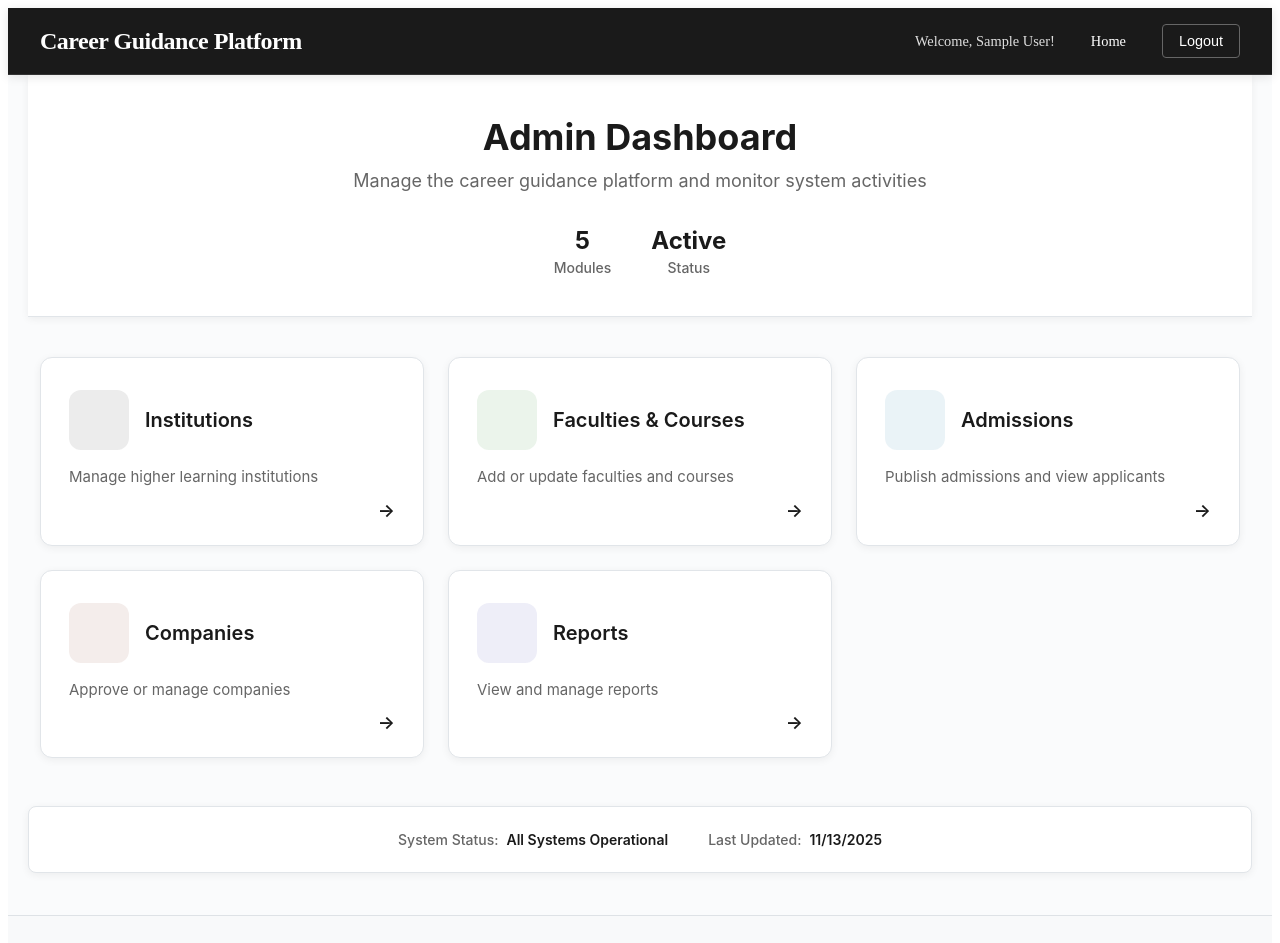
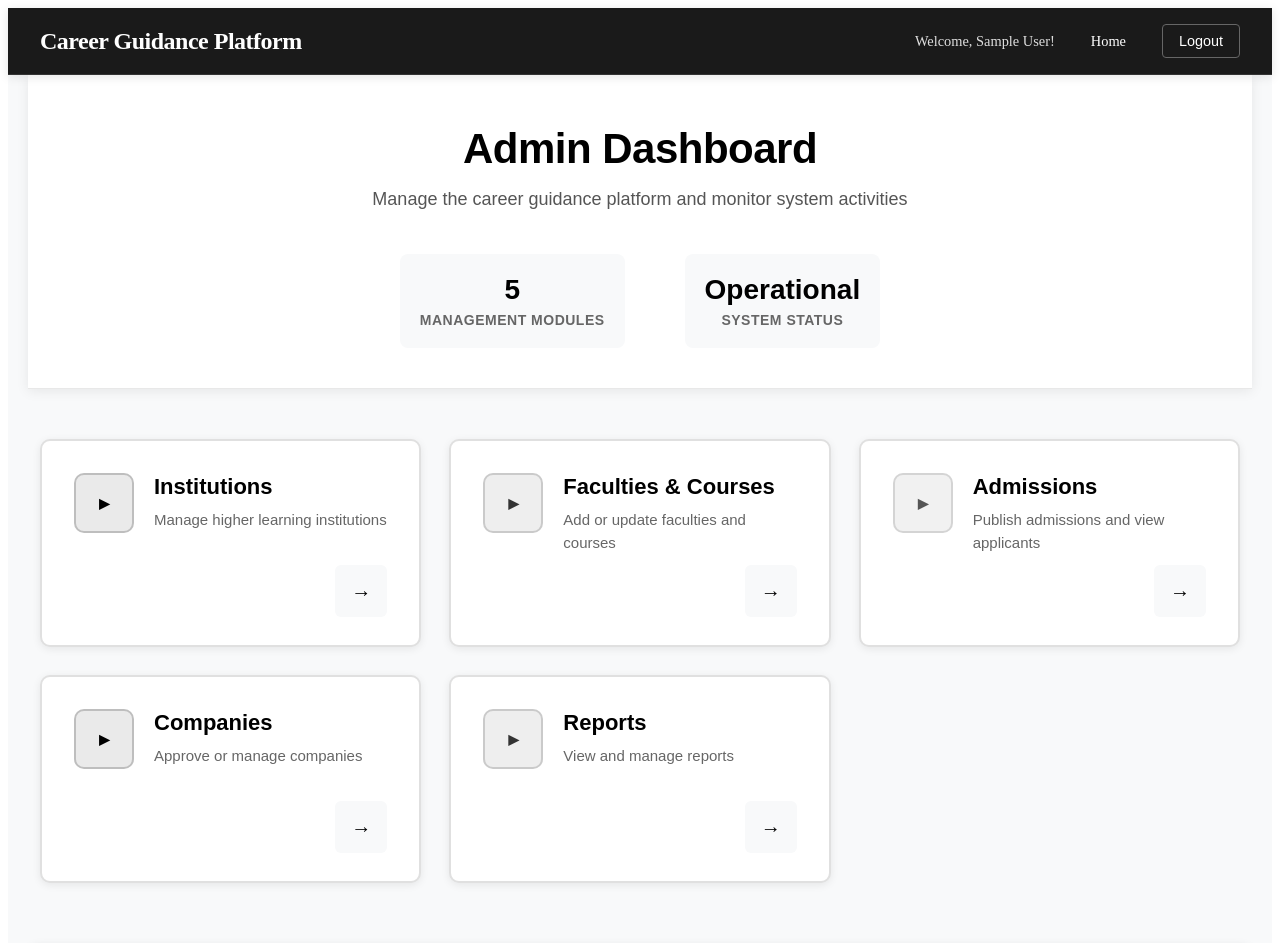
Before and after one commit to Boiketlo2/career-guidance-platform, a React (Create React App) app in the folder frontend/: page /admin/home/1 in a window 1280 px wide. Shown: the top 943 px of the page. Built offline with nearby package versions, Linux system fonts and the light colour scheme; sample sign-in values are in the browser's storage.

Commit message:
Update AdminHome.js

```diff
--- a/frontend/src/pages/admin/AdminHome.js
+++ b/frontend/src/pages/admin/AdminHome.js
@@ -9,31 +9,31 @@ function AdminHome() {
       title: "Institutions",
       desc: "Manage higher learning institutions",
       path: "/admin/institutions",
-      color: "#1a1a1a"
+      color: "#000000"
     },
     {
       title: "Faculties & Courses",
       desc: "Add or update faculties and courses",
       path: "/admin/faculties",
-      color: "#0f7a0f"
+      color: "#333333"
     },
     {
       title: "Admissions",
       desc: "Publish admissions and view applicants",
       path: "/admin/publish",
-      color: "#0369a1"
+      color: "#555555"
     },
     {
       title: "Companies",
       desc: "Approve or manage companies",
       path: "/admin/companies",
-      color: "#7c2d12"
+      color: "#000000"
     },
     {
       title: "Reports",
       desc: "View and manage reports",
       path: "/admin/reports",
-      color: "#3730a3"
+      color: "#333333"
     },
   ];
 
@@ -47,12 +47,12 @@ function AdminHome() {
         </div>
         <div style={styles.statsBar}>
           <div style={styles.statItem}>
-            <div style={styles.statNumber}>5</div>
-            <div style={styles.statLabel}>Modules</div>
+            <div style={styles.statNumber}>{cards.length}</div>
+            <div style={styles.statLabel}>Management Modules</div>
           </div>
           <div style={styles.statItem}>
-            <div style={styles.statNumber}>Active</div>
-            <div style={styles.statLabel}>Status</div>
+            <div style={styles.statNumber}>Operational</div>
+            <div style={styles.statLabel}>System Status</div>
           </div>
         </div>
       </div>
@@ -65,22 +65,28 @@ function AdminHome() {
             onClick={() => navigate(card.path)}
             style={styles.card}
             onMouseEnter={(e) => {
-              e.currentTarget.style.transform = 'translateY(-4px)';
-              e.currentTarget.style.boxShadow = '0 8px 25px rgba(0,0,0,0.12)';
+              e.currentTarget.style.transform = 'translateY(-6px)';
+              e.currentTarget.style.boxShadow = '0 12px 32px rgba(0,0,0,0.18)';
+              e.currentTarget.style.borderColor = card.color;
+              e.currentTarget.querySelector('.cardArrow').style.transform = 'translateX(4px)';
             }}
             onMouseLeave={(e) => {
               e.currentTarget.style.transform = 'translateY(0)';
-              e.currentTarget.style.boxShadow = '0 2px 8px rgba(0,0,0,0.06)';
+              e.currentTarget.style.boxShadow = '0 2px 8px rgba(0,0,0,0.08)';
+              e.currentTarget.style.borderColor = '#e0e0e0';
+              e.currentTarget.querySelector('.cardArrow').style.transform = 'translateX(0)';
             }}
           >
             <div style={styles.cardHeader}>
-              <div style={{...styles.cardIcon, backgroundColor: `${card.color}15`}}>
-                <span style={{...styles.icon, color: card.color}}>{card.icon}</span>
+              <div style={{...styles.cardIcon, backgroundColor: `${card.color}15`, border: `2px solid ${card.color}30`}}>
+                <span style={{...styles.icon, color: card.color, fontWeight: '700'}}>▸</span>
               </div>
-              <h2 style={styles.cardTitle}>{card.title}</h2>
+              <div>
+                <h2 style={styles.cardTitle}>{card.title}</h2>
+                <p style={styles.cardDesc}>{card.desc}</p>
+              </div>
             </div>
-            <p style={styles.cardDesc}>{card.desc}</p>
-            <div style={styles.cardArrow}>→</div>
+            <div className="cardArrow" style={styles.cardArrow}>→</div>
           </div>
         ))}
       </div>
@@ -90,11 +96,19 @@ function AdminHome() {
         <div style={styles.footerContent}>
           <div style={styles.footerItem}>
             <span style={styles.footerLabel}>System Status:</span>
-            <span style={styles.footerValue}>All Systems Operational</span>
+            <span style={{...styles.footerValue, color: '#16a34a'}}>All Systems Operational</span>
           </div>
           <div style={styles.footerItem}>
             <span style={styles.footerLabel}>Last Updated:</span>
-            <span style={styles.footerValue}>{new Date().toLocaleDateString()}</span>
+            <span style={styles.footerValue}>{new Date().toLocaleDateString('en-US', {
+              year: 'numeric',
+              month: 'long',
+              day: 'numeric'
+            })}</span>
+          </div>
+          <div style={styles.footerItem}>
+            <span style={styles.footerLabel}>Active Modules:</span>
+            <span style={styles.footerValue}>{cards.length} / {cards.length}</span>
           </div>
         </div>
       </div>
@@ -105,16 +119,16 @@ function AdminHome() {
 const styles = {
   container: {
     minHeight: "100vh",
-    background: "#fafbfc",
+    background: "#f8f9fa",
     padding: "0 20px 40px 20px",
-    fontFamily: "'Inter', sans-serif"
+    fontFamily: "'Arial', sans-serif"
   },
   header: {
     background: "#ffffff",
-    padding: "40px 0",
-    marginBottom: "40px",
-    boxShadow: "0 2px 8px rgba(0,0,0,0.06)",
-    borderBottom: "1px solid #e1e5e9"
+    padding: "50px 0 40px 0",
+    marginBottom: "50px",
+    boxShadow: "0 2px 12px rgba(0,0,0,0.08)",
+    borderBottom: "1px solid #e8e8e8"
   },
   headerContent: {
     maxWidth: "1200px",
@@ -123,126 +137,155 @@ const styles = {
     padding: "0 20px"
   },
   title: {
-    fontSize: "36px",
+    fontSize: "42px",
     fontWeight: "700",
-    marginBottom: "12px",
-    color: "#1a1a1a",
-    margin: "0 0 8px 0"
+    margin: "0 0 12px 0",
+    color: "#000000",
+    letterSpacing: "-0.5px"
   },
   subtitle: {
     fontSize: "18px",
-    color: "#666",
-    margin: "0 0 32px 0",
+    color: "#555555",
+    margin: "0 0 40px 0",
     fontWeight: "400",
-    lineHeight: "1.5"
+    lineHeight: "1.6",
+    maxWidth: "600px",
+    marginLeft: "auto",
+    marginRight: "auto"
   },
   statsBar: {
     display: "flex",
     justifyContent: "center",
-    gap: "40px",
-    marginTop: "24px"
+    gap: "60px",
+    marginTop: "30px"
   },
   statItem: {
-    textAlign: "center"
+    textAlign: "center",
+    padding: "20px",
+    background: "#f8f9fa",
+    borderRadius: "8px",
+    minWidth: "140px"
   },
   statNumber: {
-    fontSize: "24px",
+    fontSize: "28px",
     fontWeight: "700",
-    color: "#1a1a1a",
-    marginBottom: "4px"
+    color: "#000000",
+    marginBottom: "6px"
   },
   statLabel: {
     fontSize: "14px",
-    color: "#666",
-    fontWeight: "500"
+    color: "#666666",
+    fontWeight: "600",
+    textTransform: "uppercase",
+    letterSpacing: "0.5px"
   },
   grid: {
     display: "grid",
-    gridTemplateColumns: "repeat(auto-fit, minmax(320px, 1fr))",
-    gap: "24px",
+    gridTemplateColumns: "repeat(auto-fit, minmax(340px, 1fr))",
+    gap: "28px",
     maxWidth: "1200px",
     margin: "0 auto"
   },
   card: {
     background: "#ffffff",
-    padding: "32px 28px",
-    borderRadius: "12px",
-    boxShadow: "0 2px 8px rgba(0,0,0,0.06)",
-    border: "1px solid #e1e5e9",
+    padding: "32px",
+    borderRadius: "10px",
+    boxShadow: "0 2px 8px rgba(0,0,0,0.08)",
+    border: "2px solid #e0e0e0",
     cursor: "pointer",
-    transition: "all 0.3s ease",
+    transition: "all 0.3s cubic-bezier(0.4, 0, 0.2, 1)",
     position: "relative",
-    overflow: "hidden"
+    overflow: "hidden",
+    minHeight: "140px",
+    display: "flex",
+    flexDirection: "column",
+    justifyContent: "space-between"
   },
   cardHeader: {
     display: "flex",
-    alignItems: "center",
-    gap: "16px",
-    marginBottom: "16px"
+    alignItems: "flex-start",
+    gap: "20px",
+    marginBottom: "8px"
   },
   cardIcon: {
-    width: "60px",
-    height: "60px",
-    borderRadius: "12px",
+    width: "56px",
+    height: "56px",
+    borderRadius: "10px",
     display: "flex",
     alignItems: "center",
     justifyContent: "center",
-    flexShrink: 0
+    flexShrink: 0,
+    transition: "all 0.3s ease"
   },
   icon: {
-    fontSize: "24px"
+    fontSize: "20px",
+    fontWeight: "700"
   },
   cardTitle: {
-    fontSize: "20px",
-    fontWeight: "600",
-    margin: "0",
-    color: "#1a1a1a",
+    fontSize: "22px",
+    fontWeight: "700",
+    margin: "0 0 8px 0",
+    color: "#000000",
     lineHeight: "1.3"
   },
   cardDesc: {
     fontSize: "15px",
-    color: "#666",
-    margin: "0 0 24px 0",
-    lineHeight: "1.5"
+    color: "#666666",
+    margin: "0",
+    lineHeight: "1.5",
+    fontWeight: "400"
   },
   cardArrow: {
     position: "absolute",
-    bottom: "24px",
-    right: "28px",
-    fontSize: "18px",
-    color: "#1a1a1a",
-    fontWeight: "600",
-    transition: "transform 0.2s ease"
+    bottom: "28px",
+    right: "32px",
+    fontSize: "20px",
+    color: "#000000",
+    fontWeight: "700",
+    transition: "transform 0.2s ease",
+    padding: "8px",
+    background: "#f8f9fa",
+    borderRadius: "6px",
+    width: "36px",
+    height: "36px",
+    display: "flex",
+    alignItems: "center",
+    justifyContent: "center"
   },
   footer: {
     maxWidth: "1200px",
-    margin: "48px auto 0 auto",
-    padding: "24px",
+    margin: "60px auto 0 auto",
+    padding: "28px 32px",
     background: "#ffffff",
-    borderRadius: "8px",
-    boxShadow: "0 2px 8px rgba(0,0,0,0.06)",
-    border: "1px solid #e1e5e9"
+    borderRadius: "10px",
+    boxShadow: "0 2px 8px rgba(0,0,0,0.08)",
+    border: "1px solid #e8e8e8"
   },
   footerContent: {
     display: "flex",
-    justifyContent: "center",
-    gap: "40px",
+    justifyContent: "space-around",
+    gap: "30px",
     flexWrap: "wrap"
   },
   footerItem: {
     display: "flex",
     alignItems: "center",
-    gap: "8px"
+    gap: "10px",
+    padding: "12px 20px",
+    background: "#f8f9fa",
+    borderRadius: "6px",
+    minWidth: "200px",
+    justifyContent: "center"
   },
   footerLabel: {
     fontSize: "14px",
-    color: "#666",
-    fontWeight: "500"
+    color: "#666666",
+    fontWeight: "600"
   },
   footerValue: {
     fontSize: "14px",
-    color: "#1a1a1a",
-    fontWeight: "600"
+    color: "#000000",
+    fontWeight: "700"
   }
 };
 
```
